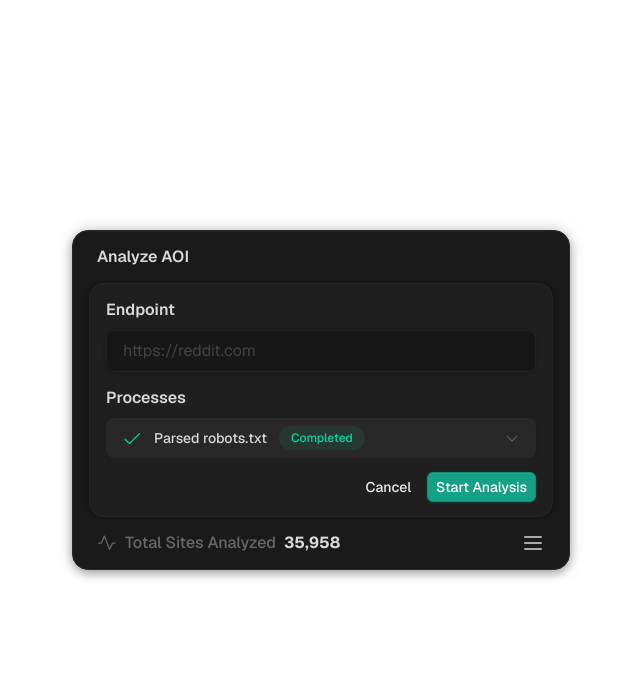
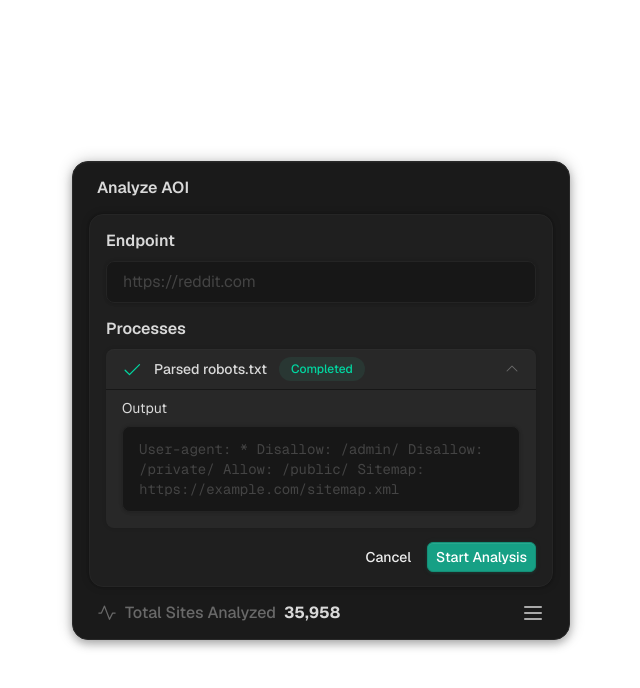
Before and after one commit to deeepsig/aio-tool, a Next.js app: page / in a window 1280 px wide. Both pictures are taken after a click on the button 831 px from the left and 438 px from the top of the page. Shown: the top 688 px of the page, without its empty margins (319-959 px from the left). Built offline with nearby package versions, Linux system fonts and the light colour scheme.

Commit message:
Added initial collapsible content ui component

```diff
--- /dev/null
+++ b/src/components/process/collapsible-process-card.tsx
@@ -0,0 +1,86 @@
+import React, { useState } from 'react';
+import IconCaretDown from '../ui/icons/icon-caret-down';
+import StatusBadge from '../ui/status/status-badge';
+
+interface CollapsibleProcessCardProps {
+  status: 'processing' | 'completed' | 'error';
+  text: string;
+  icon: React.ReactNode;
+  className?: string;
+  defaultExpanded?: boolean;
+  content: string;
+}
+
+export default function CollapsibleProcessCard({
+  status,
+  text,
+  icon,
+  className = '',
+  defaultExpanded = false,
+  content,
+}: CollapsibleProcessCardProps) {
+  const [isExpanded, setIsExpanded] = useState(defaultExpanded);
+
+  const toggleExpanded = () => {
+    if (hasContent) {
+      setIsExpanded(!isExpanded);
+    }
+  };
+
+  const renderContent = () => {
+    return <div className="content-display text-sm font-mono">{content}</div>;
+  };
+
+  // Don't render collapsible section if no content
+  const hasContent = content && content.length > 0;
+
+  return (
+    <div
+      className={`process-card-glow w-full ${!hasContent ? 'no-hover' : ''} ${className}`}
+    >
+      {/* Main card */}
+      <div
+        className={`flex w-full items-center justify-between px-4 py-2 ${
+          hasContent ? 'cursor-pointer' : 'cursor-default'
+        }`}
+        onClick={hasContent ? toggleExpanded : undefined}
+      >
+        <div className="flex items-center gap-3">
+          {icon}
+          <span className="text-[#D9D9D9] text-sm font-medium">{text}</span>
+          <StatusBadge status={status} />
+        </div>
+
+        {hasContent && (
+          <div className="flex items-center">
+            <button className="flex items-center justify-center">
+              <IconCaretDown
+                className={`w-4 h-4 transition-transform duration-200 ${
+                  isExpanded ? 'rotate-180' : ''
+                }`}
+                fill="#696969"
+              />
+            </button>
+          </div>
+        )}
+      </div>
+
+      {/* Collapsible content */}
+      {hasContent && (
+        <div
+          className={`overflow-hidden transition-all duration-300 ease-in-out ${
+            isExpanded ? 'max-h-[500px] opacity-100' : 'max-h-0 opacity-0'
+          }`}
+        >
+          <div
+            className="px-4 pb-4 pt-2 space-y-2"
+            style={{ borderTop: '1px solid #171717' }}
+          >
+            <h4 className="font-regular text-sm text-[#D9D9D9]">Output</h4>
+            {renderContent()}
+          </div>
+        </div>
+      )}
+    </div>
+  );
+}
--- a/src/components/process/process-card.tsx
+++ /dev/null
@@ -1,35 +0,0 @@
-import React from 'react';
-import IconCaretDown from '../ui/icons/icon-caret-down';
-import StatusBadge from '../ui/status/status-badge';
-
-interface ProcessCardProps {
-  status: 'processing' | 'completed' | 'error';
-  text: string;
-  icon: React.ReactNode;
-  className?: string;
-}
-
-export default function ProcessCard({
-  status,
-  text,
-  icon,
-  className = '',
-}: ProcessCardProps) {
-  return (
-    <div
-      className={`process-card-glow flex w-full items-center justify-between px-4 py-2 ${className}`}
-    >
-      <div className="flex items-center gap-3">
-        {icon}
-        <span className="text-[#D9D9D9] text-sm font-medium">{text}</span>
-        <StatusBadge status={status} />
-      </div>
-
-      <div className="flex items-center">
-        <button className="flex items-center justify-center">
-          <IconCaretDown className="w-4 h-4" fill="#696969" />
-        </button>
-      </div>
-    </div>
-  );
-}
--- a/src/components/process/process-panel.tsx
+++ b/src/components/process/process-panel.tsx
@@ -1,5 +1,5 @@
 import React from 'react';
-import ProcessCard from './process-card';
+import CollapsibleProcessCard from './collapsible-process-card'; // Updated import
 import IconCheck from '../ui/icons/icon-check';
 
 interface ProcessPanelProps {
@@ -10,10 +10,17 @@ export default function ProcessPanel({ className = '' }: ProcessPanelProps) {
   return (
     <div className={`space-y-2 ${className}`}>
       <h3 className="font-semibold text-base text-[#D9D9D9]">Processes</h3>
-      <ProcessCard
+      <CollapsibleProcessCard
         status="completed"
         text="Parsed robots.txt"
         icon={<IconCheck className="w-5 h-5" fill="#01D7A1" />}
+        content="User-agent: *
+Disallow: /admin/
+Disallow: /private/
+Allow: /public/
+
+Sitemap: https://example.com/sitemap.xml"
+        defaultExpanded={false}
       />
     </div>
   );
--- a/src/styles/globals.css
+++ b/src/styles/globals.css
@@ -161,3 +161,17 @@ body {
     0 0 8px rgba(0, 0, 0, 0.18),
     inset 0 1px 0 rgba(255, 255, 255, 0.06);
 }
+
+.content-display {
+  padding: 12px 16px;
+  background: #171717;
+  border: 1px solid #242424;
+  border-radius: 8px;
+  max-height: 256px;
+  overflow-y: auto;
+  color: #444444;
+  box-shadow:
+    0 1px 3px rgba(0, 0, 0, 0.12),
+    0 0 4px rgba(0, 0, 0, 0.08);
+  transition: all 0.2s ease;
+}
```
